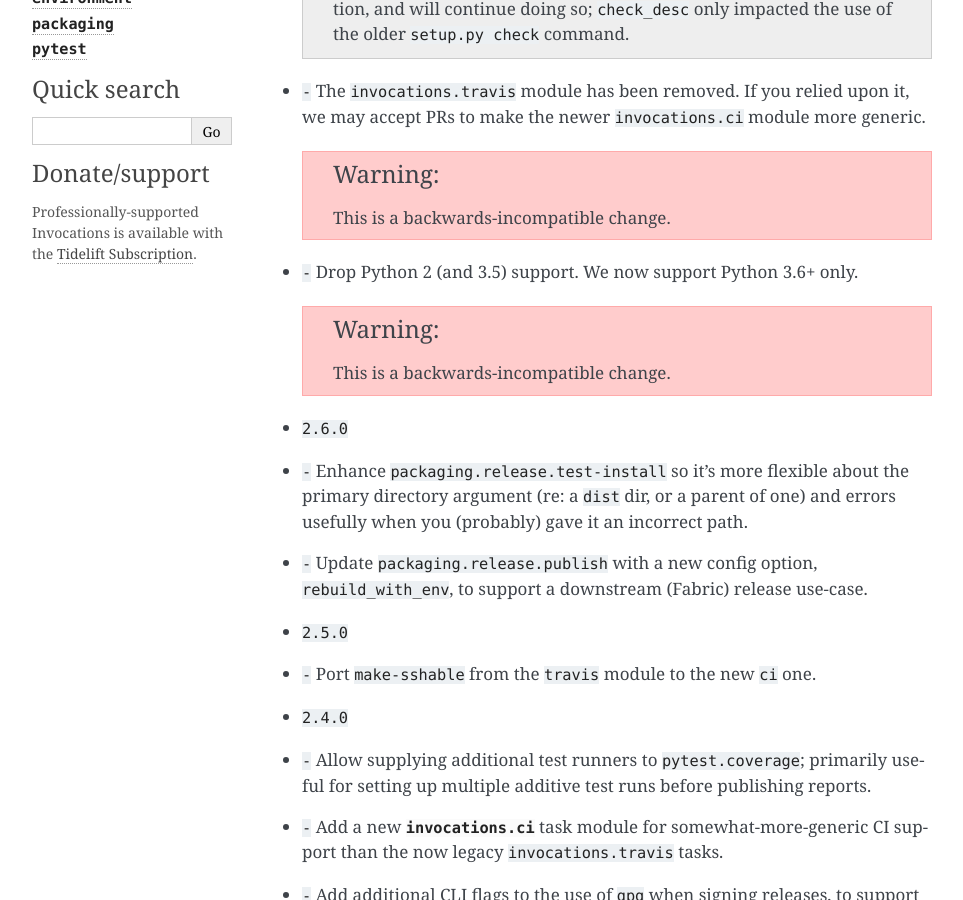
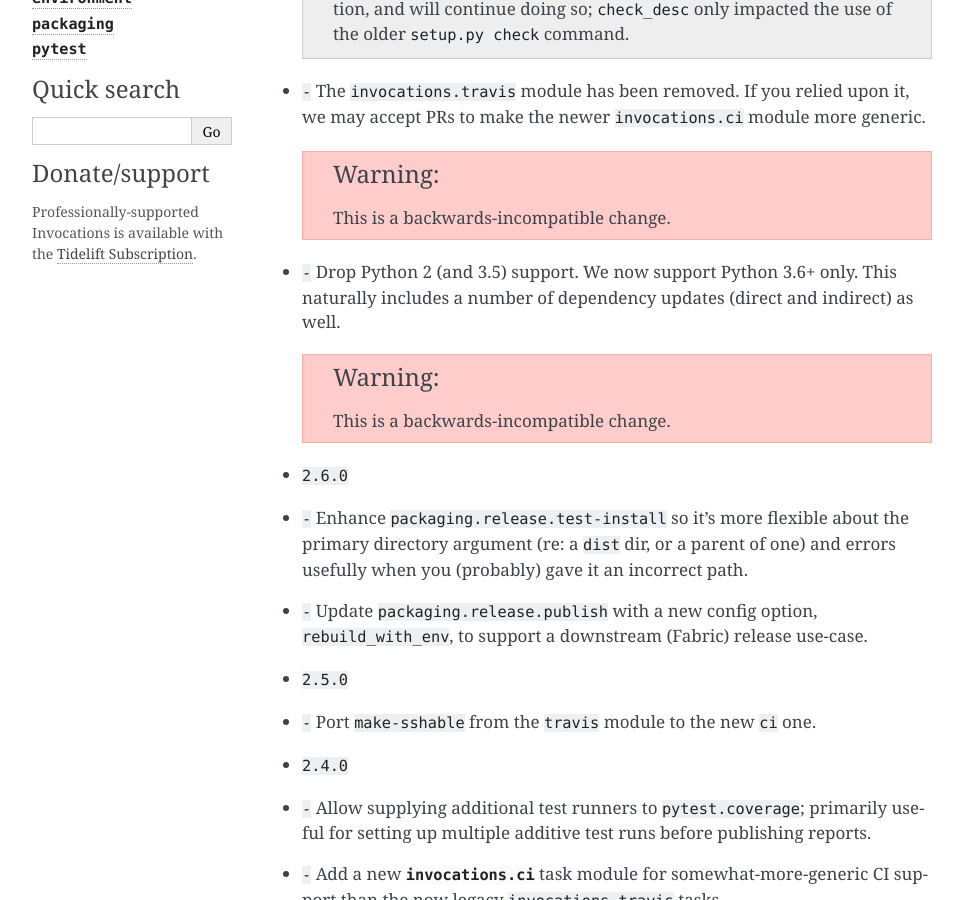
Before and after one commit to pyinvoke/invocations, a Sphinx documentation site: the page built from docs/changelog.rst, in a window 1280 px wide and 900 px high, scrolled down 387 px. Shown: the whole window, without its empty margins (148-1111 px from the left). Built offline with Sphinx 7.4.7, drawn with Linux system fonts in a browser that asks for light colours; cross-references to code outside the pages are shown as plain code.

```diff
--- a/docs/changelog.rst
+++ b/docs/changelog.rst
@@ -21,7 +21,8 @@ Changelog
   .. warning:: This is a backwards-incompatible change.
 
 - :support:`-` Drop Python 2 (and 3.5) support. We now support Python
-  3.6+ only.
+  3.6+ only. This naturally includes a number of dependency updates (direct and
+  indirect) as well.
 
   .. warning:: This is a backwards-incompatible change.
 
--- a/setup.py
+++ b/setup.py
@@ -17,7 +17,7 @@ requirements = [
     # pure-Python packages, so it shouldn't be a huge burden for users to
     # obtain them.
     "blessings>=1.6,<2",
-    "releases>=1.6,<2",
+    "releases>=2,<3",
     "semantic_version>=2.4,<2.7",
     "tabulate==0.7.5",
     "tqdm>=4.8.1",
```
